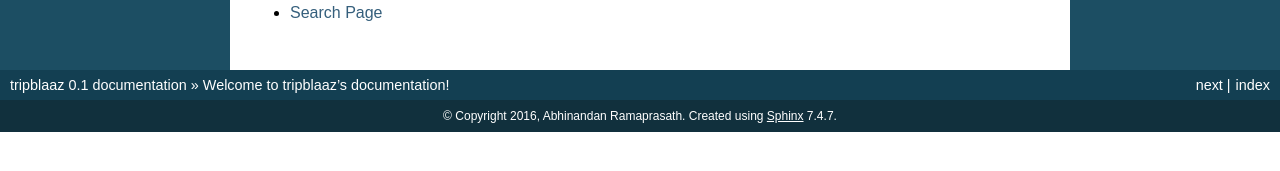
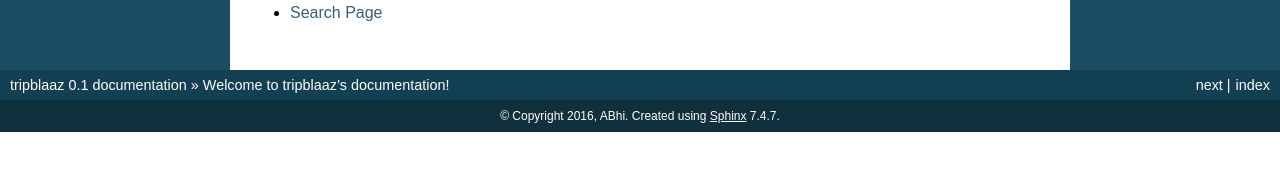
Before and after one commit to realslimkarthik/tripblaaz, a Sphinx documentation site: the page built from tripblaaz/docs/index.rst, in a window 1280 px wide. Shown: the part 391-562 px from the top of the page. Built offline with Sphinx 7.4.7, drawn with Linux system fonts in a browser that asks for light colours; pages that are not in the unit, such as notebooks, are missing from menus.

Commit message:
Djangooooo

```diff
--- a/tripblaaz/docs/conf.py
+++ b/tripblaaz/docs/conf.py
@@ -44,7 +44,7 @@ master_doc = 'index'
 
 # General information about the project.
 project = 'tripblaaz'
-copyright = """2016, Abhinandan Ramaprasath"""
+copyright = """2016, ABhi"""
 
 # The version info for the project you're documenting, acts as replacement for
 # |version| and |release|, also used in various other places throughout the
@@ -189,7 +189,7 @@ latex_documents = [
     ('index',
      'tripblaaz.tex',
      'tripblaaz Documentation',
-     """Abhinandan Ramaprasath""", 'manual'),
+     """ABhi""", 'manual'),
 ]
 
 # The name of an image file (relative to this directory) to place at the top of
@@ -219,7 +219,7 @@ latex_documents = [
 # (source start file, name, description, authors, manual section).
 man_pages = [
     ('index', 'tripblaaz', 'tripblaaz Documentation',
-     ["""Abhinandan Ramaprasath"""], 1)
+     ["""ABhi"""], 1)
 ]
 
 # If true, show URL addresses after external links.
@@ -233,7 +233,7 @@ man_pages = [
 #  dir menu entry, description, category)
 texinfo_documents = [
     ('index', 'tripblaaz', 'tripblaaz Documentation',
-     """Abhinandan Ramaprasath""", 'tripblaaz',
+     """ABhi""", 'tripblaaz',
      """Trip tracker app""", 'Miscellaneous'),
 ]
 
```
Also changed, not shown: 4 other files.
